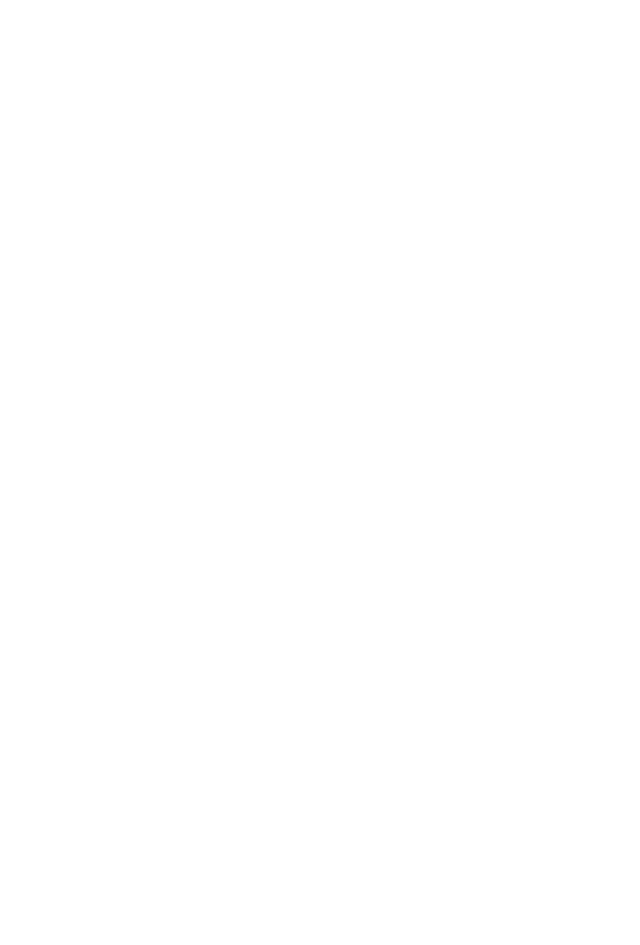
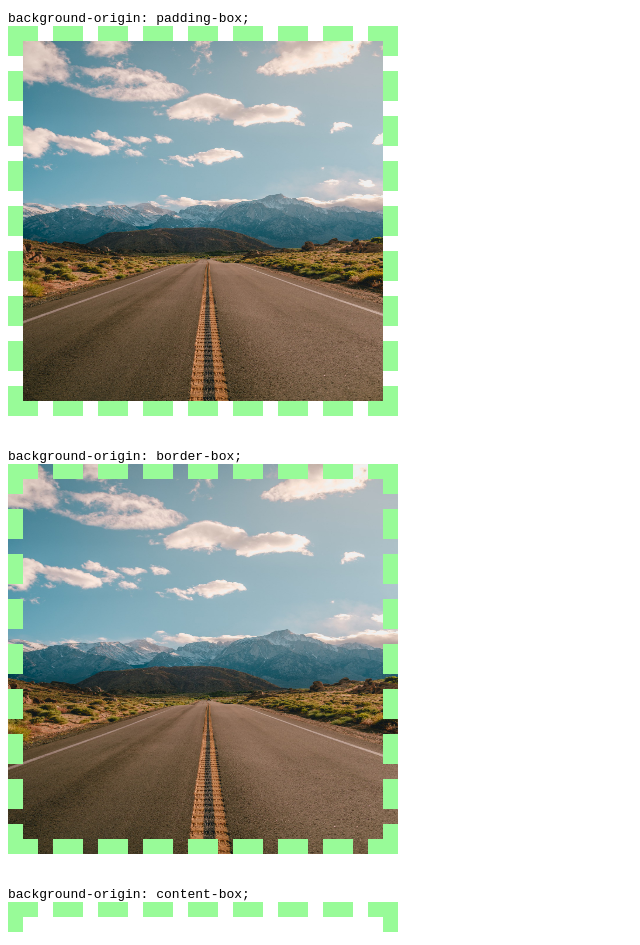
Before and after one commit to AmandaOliveira3/CSS-Developer, a plain HTML site: page Estilizacoesbasicas/Fundo/Origin/index.html in a window 1280 px wide. Shown: the top 945 px of the page, without its empty margins (0-640 px from the left). Before the commit the page ends 800 px from the top, so only its background shows below. Drawn offline with Linux system fonts and the light colour scheme.

Commit message:
background origin

```diff
--- a/Estilizacoesbasicas/Fundo/Origin/index.html
+++ b/Estilizacoesbasicas/Fundo/Origin/index.html
@@ -9,29 +9,16 @@
 </head>
 
 <body>
-    <div id="imagem">
+    <code>background-origin: padding-box;</code>
+    <div id="padding-box" class="exemplo"></div>
 
-    </div>
-    <br>
-    <div id="gradiente-linear">
+    <code>background-origin: border-box;</code>
+    <div id="border-box" class="exemplo"></div>
 
-    </div>
-    <br>
-    <div id="gradiente-radial">
+    <code>background-origin: content-box;</code>
+    <div id="content-box" class="exemplo"></div>
 
-    </div>
-    <br>
-    <div id="repeating">
 
-    </div>
-    <br>
-    <div class="exemplo">
-
-    </div>
-    <br>
-    <div id="camada">
-
-    </div>
 
 </body>
 
--- a/Estilizacoesbasicas/Fundo/Origin/style.css
+++ b/Estilizacoesbasicas/Fundo/Origin/style.css
@@ -0,0 +1,29 @@
+div {
+    margin-bottom: 30px;
+}
+
+.exemplo {
+    width: 300px;
+    height: 300px;
+    background-image: url('/Fundo/foto-vertical-de-uma-estrada-com-montanhas-magnificas-sob-o-ceu-azul-capturada-na-california.jpg');
+    border: 15px dashed palegreen;
+    background-size: 100% 100%;
+    background-repeat: no-repeat;
+    padding: 30px;
+}
+
+#padding-box {
+background-origin: padding-box;
+/* caso não declare o css vai usar o padding-box*/
+/*não cobre a area da borda mas ocupa a area interna*/
+}
+
+#border-box {
+    background-origin: border-box;
+    /*ocupa a area do padding e tambem a area da borda*/
+}
+
+#content-box {
+    background-origin: content-box;
+    /*não cobre a area do padding e a area da borda*/
+}
```
